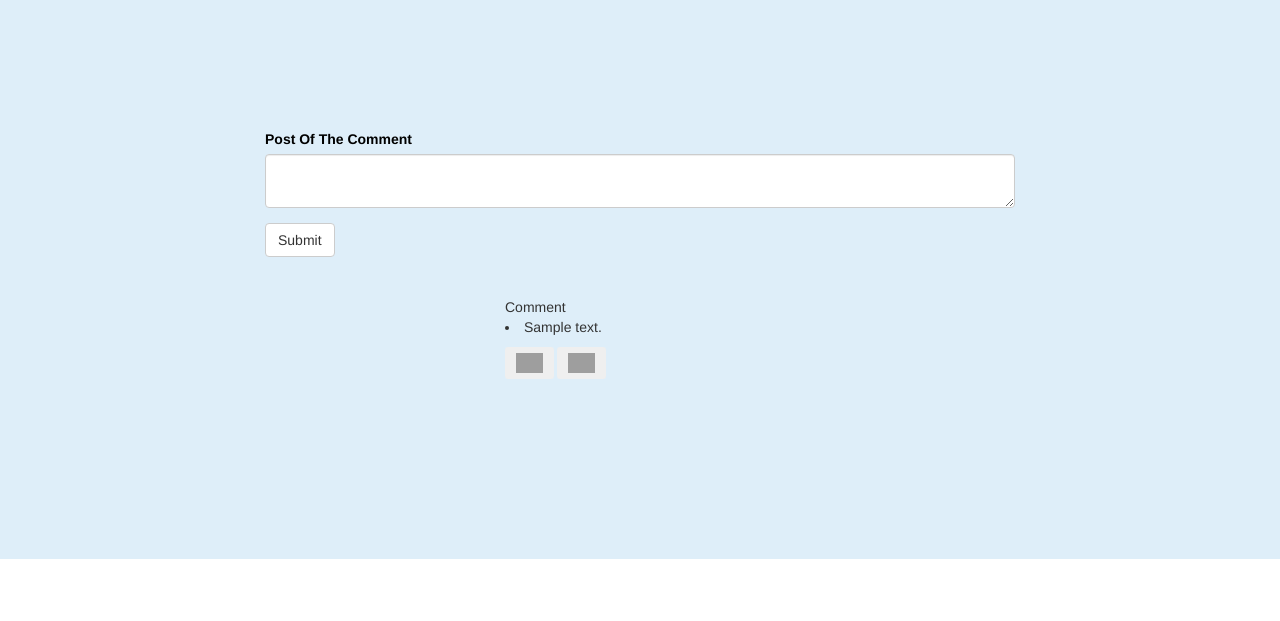
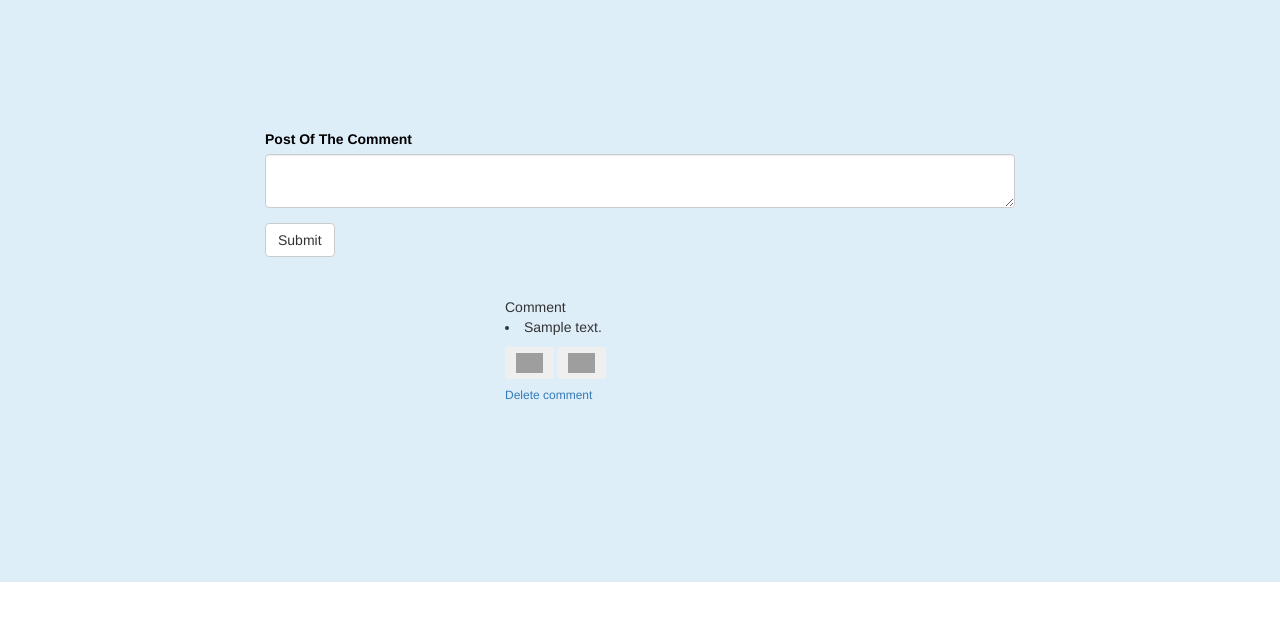
Before and after one commit to abdirahman-mahat/perfect-blog, a Flask app: page /comment/new/1 in a window 1280 px wide. Shown: the part 71-692 px from the top of the page. Run offline with Flask 2, Linux system fonts and the light colour scheme; a user stored in the database is signed in; tables that the repository leaves empty hold one stand-in row (values such as "Sample post"); some libraries are stand-ins or nearby versions; grey boxes are pictures that could not be loaded.

Commit message:
added delete comment

```diff
--- a/app/templates/new_comment.html
+++ b/app/templates/new_comment.html
@@ -50,6 +50,8 @@
                         </div>
                         <div class="card-footer">
                             <h6><a href="#"><button class="btn btn-outline-success btn-sm"> <img src="https://upload.wikimedia.org/wikipedia/commons/thumb/8/87/Symbol_thumbs_up.svg/765px-Symbol_thumbs_up.svg.png" height="20px"></button></a>  <a href="#"><button class="btn btn-outline-warning btn-sm"> <img src="https://vignette.wikia.nocookie.net/candy-crush-jelly/images/2/2f/Thumbs-down-icon.png/revision/latest?cb=20151226072412" height="20px"></button></a><h6>
+                                    <p><a href="/delete/{{comment.id}}">Delete comment</a></p>
+
                         </div>
                     </div>
                     <br>
```
